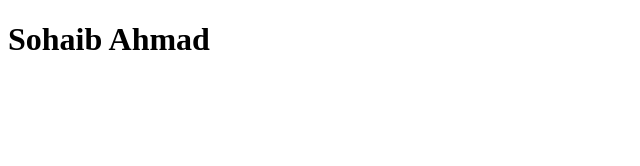
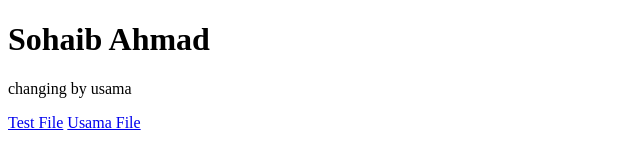
Before and after one commit to Sohaib-Ahmad5497/git-learning, a plain HTML site: page index.html in a window 1280 px wide. Shown: the whole page, without its empty margins (0-640 px from the left). Drawn offline with Linux system fonts and the light colour scheme.

Commit message:
first commited by usama

```diff
--- a/index.html
+++ b/index.html
@@ -7,5 +7,9 @@
 </head>
 <body>
   <h1>Sohaib Ahmad</h1>
+  <p> changing by usama</p>
+
+  <a href="test.html">Test File</a>
+  <a href="usama.html">Usama File</a>
 </body>
 </html>
```
Also changed, not shown: test.html (+1 -0 lines), usama.html (+1 -0 lines).
